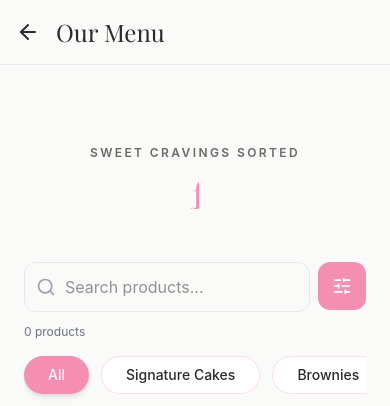
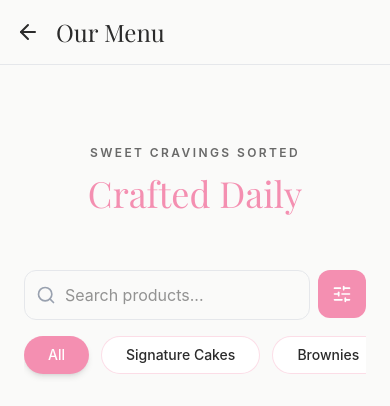
Before and after one commit to Kashfmh/Sugar-And-Icing, a Next.js app: page /menu in a window 390 px wide. Shown: the top 406 px of the page. Built offline with nearby package versions, Linux system fonts and the light colour scheme; no server answers; the database is empty; a web font is replaced by a local one.

Commit message:
feat: custom pink scrollbar and animated text fixes

```diff
--- a/app/components/ui/animated-text.tsx
+++ b/app/components/ui/animated-text.tsx
@@ -1,6 +1,6 @@
 'use client';
 
-import { useEffect, useMemo, useState } from "react";
+import { useEffect, useState } from "react";
 import { motion } from "framer-motion";
 
 interface AnimatedTextProps {
@@ -10,41 +10,30 @@ interface AnimatedTextProps {
 
 export function AnimatedText({ words, className = "" }: AnimatedTextProps) {
     const [currentIndex, setCurrentIndex] = useState(0);
-    const titles = useMemo(() => words, [words]);
 
     useEffect(() => {
-        const timeoutId = setTimeout(() => {
-            if (currentIndex === titles.length - 1) {
-                setCurrentIndex(0);
-            } else {
-                setCurrentIndex(currentIndex + 1);
-            }
-        }, 2500); // Change every 2.5 seconds
-        return () => clearTimeout(timeoutId);
-    }, [currentIndex, titles]);
+        const interval = setInterval(() => {
+            setCurrentIndex((prev) => (prev + 1) % words.length);
+        }, 2500);
+
+        return () => clearInterval(interval);
+    }, [words.length]);
 
     return (
-        <span className="relative flex w-full justify-center overflow-hidden text-center">
-            &nbsp;
-            {titles.map((title, index) => (
+        <span className="relative inline-block overflow-hidden w-[280px] sm:w-[400px] md:w-[500px]" style={{ minHeight: '1.2em' }}>
+            {words.map((word, index) => (
                 <motion.span
                     key={index}
-                    className={`absolute font-semibold ${className}`}
-                    initial={{ opacity: 0, y: -100 }}
+                    className={`absolute left-1/2 -translate-x-1/2 text-center whitespace-nowrap ${className}`}
+                    initial={{ opacity: 0, y: "-100%" }}
                     transition={{ type: "spring", stiffness: 50 }}
                     animate={
                         currentIndex === index
-                            ? {
-                                y: 0,
-                                opacity: 1,
-                            }
-                            : {
-                                y: currentIndex > index ? -150 : 150,
-                                opacity: 0,
-                            }
+                            ? { y: 0, opacity: 1 }
+                            : { y: currentIndex > index ? "150%" : "150%", opacity: 0 }
                     }
                 >
-                    {title}
+                    {word}
                 </motion.span>
             ))}
         </span>
--- a/app/globals.css
+++ b/app/globals.css
@@ -45,6 +45,32 @@
     -webkit-font-smoothing: antialiased;
     -moz-osx-font-smoothing: grayscale;
     scroll-behavior: smooth;
+  }
+
+  /* Custom Pink Scrollbar */
+  * {
+    scrollbar-width: thin;
+    scrollbar-color: var(--color-sai-pink) transparent;
+  }
+
+  *::-webkit-scrollbar {
+    width: 8px;
+    height: 8px;
+  }
+
+  *::-webkit-scrollbar-track {
+    background: transparent;
+  }
+
+  *::-webkit-scrollbar-thumb {
+    background-color: var(--color-sai-pink);
+    border-radius: 10px;
+    border: 2px solid transparent;
+    background-clip: padding-box;
+  }
+
+  *::-webkit-scrollbar-thumb:hover {
+    background-color: #E57BA0;
   }
 
   h1,
--- a/app/menu/page.tsx
+++ b/app/menu/page.tsx
@@ -216,11 +216,6 @@ export default function MenuPage() {
                         )}
                     </button>
                 </div>
-
-                {/* Product Count (Mobile) */}
-                <p className="text-xs text-gray-500 mt-3">
-                    {sortedProducts.length} product{sortedProducts.length !== 1 ? 's' : ''}
-                </p>
             </section>
 
             {/* Mobile: Category Tabs */}
```
